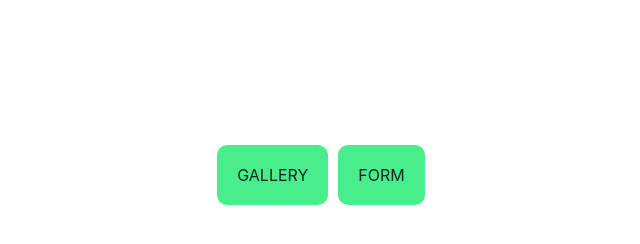
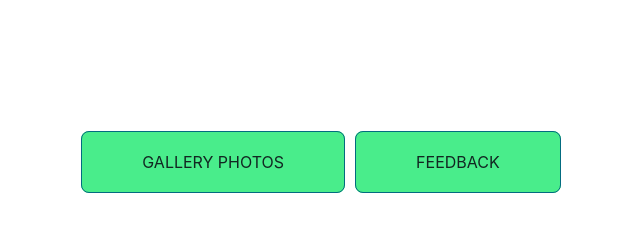
Before and after one commit to joshua1312/goit-js-hw-09, a website built with Vite: page src/index.html in a window 1280 px wide. Shown: the whole page, without its empty margins (319-959 px from the left). Built offline with nearby package versions, Linux system fonts and the light colour scheme.

Commit message:
complete

```diff
--- a/src/css/styles.css
+++ b/src/css/styles.css
@@ -24,25 +24,26 @@
     -webkit-text-size-adjust: 100%;
 }
 
-.nav-list {
+.page-list {
     display: flex;
+    flex-wrap: wrap;
     justify-content: center;
-    align-items: center;
+    /* align-items: center; */
     gap: 10px;
     margin: 150px;
     height: 50px;
 }
 
-.nav-link {
-    padding: 20px;
-    border: none;
-    border-radius: 10px;
+.page-link {
+    padding: 20px 60px;
+    border: 1px solid rgb(3, 107, 128);
+    border-radius: 8px;
     background-color: rgb(73, 237, 139);
     cursor: pointer;
     font-size: 16px;
     color: #122722;
 }
 
-.nav-link:hover {
+.page-link:hover {
     background-color: #2bc940;
 }
--- a/src/index.html
+++ b/src/index.html
@@ -12,12 +12,12 @@
 
 <body>
 
-  <ul class="nav-list">
-    <li class="nav-item">
-      <a href="./1-gallery.html" class="nav-link">GALLERY</a>
+  <ul class="page-list">
+    <li class="page-item">
+      <a href="./1-gallery.html" class="page-link">GALLERY PHOTOS</a>
     </li>
-    <li class="nav-item">
-      <a href="./2-form.html" class="nav-link">FORM</a>
+    <li class="page-item">
+      <a href="./2-form.html" class="page-link">FEEDBACK</a>
     </li>
   </ul>
 
```
Also changed, not shown: src/1-gallery.html (+1 -1 lines), src/js/2-form.js (+15 -14 lines).
